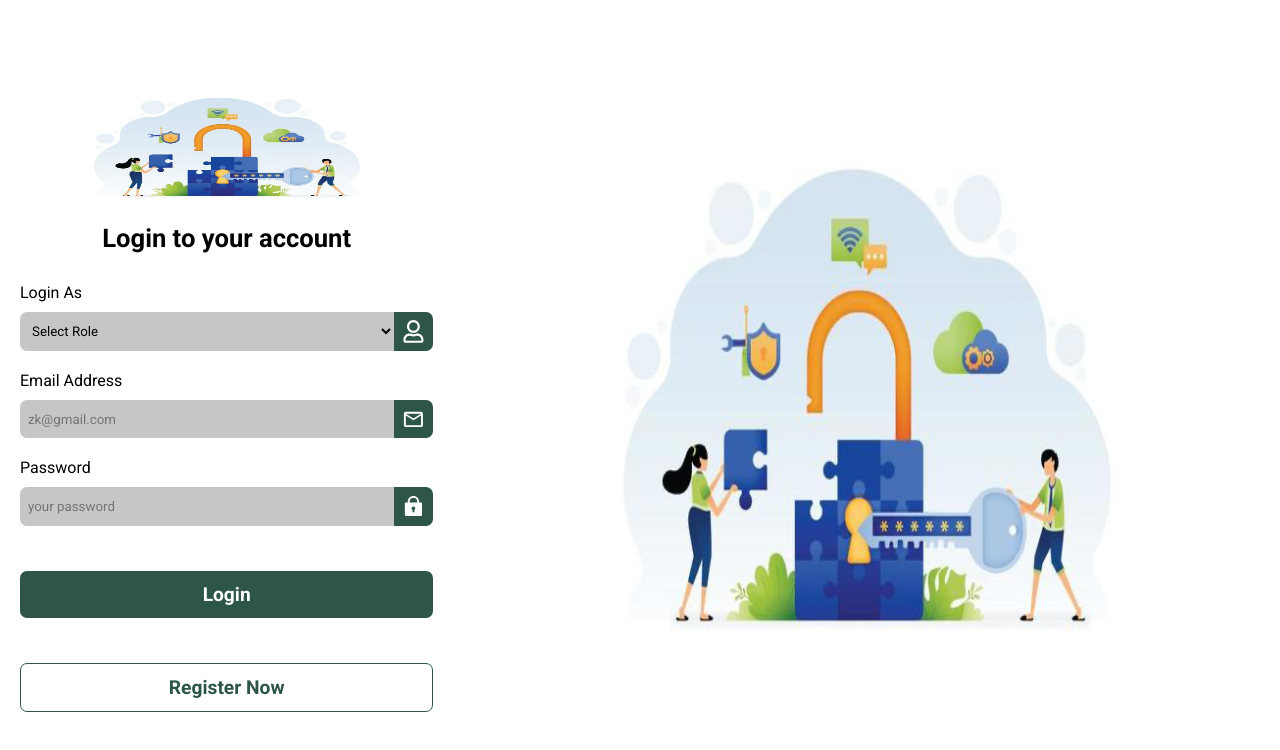
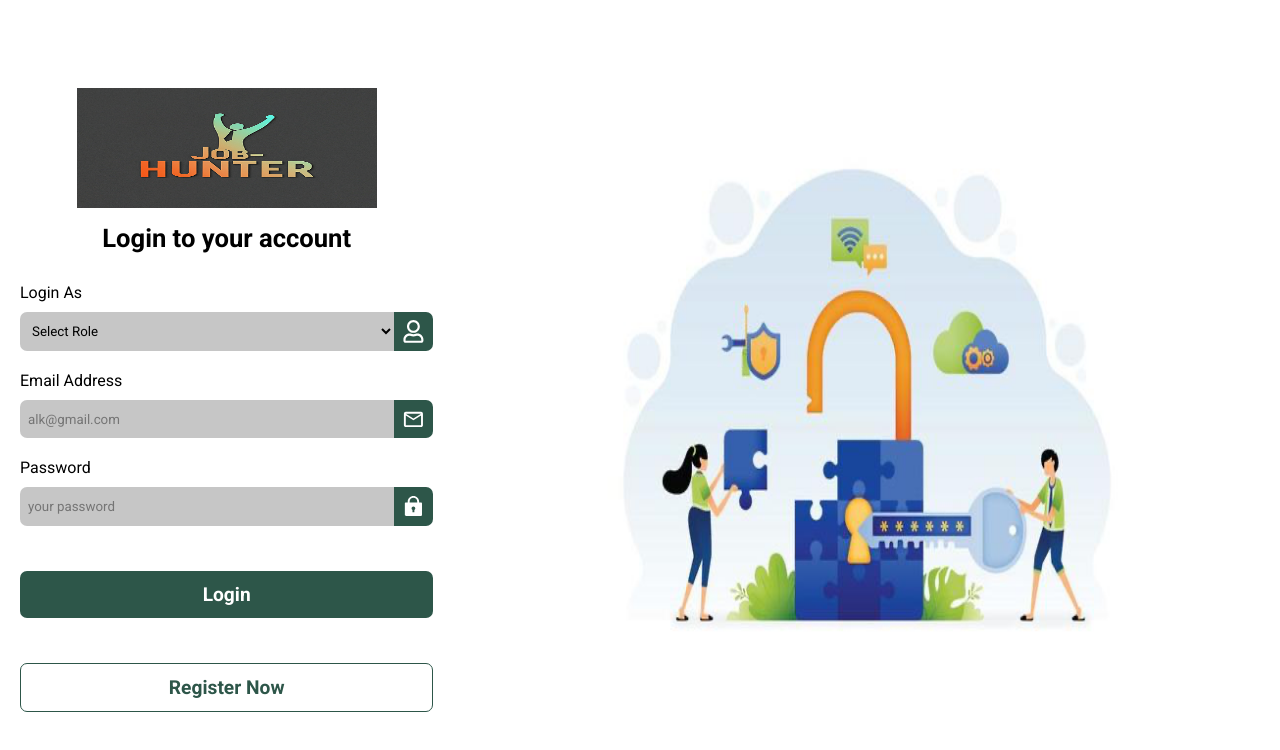
Before and after one commit to bousra1335/Job-Hunter, a React (Vite) app in the folder Frontend/: page /login in a window 1280 px wide. Shown: the top 750 px of the page. Built offline with nearby package versions, Linux system fonts and the light colour scheme; no server answers.

Commit message:
Solved Login page problem in Login.jsx

```diff
--- a/Frontend/src/components/Auth/Login.jsx
+++ b/Frontend/src/components/Auth/Login.jsx
@@ -18,7 +18,7 @@ const Login = () => {
         e.preventDefault();
         try {
             const { data } = await axios.post(
-                "http://localhost:4000/api/v1/user/register",
+                "http://localhost:4000/api/v1/user/login",
                 {email, password, role},
                 {
                     headers: {
@@ -46,7 +46,7 @@ const Login = () => {
         <section className="authPage">
             <div className="container">
                 <div className="header">
-                    <img src="/login.png" alt="logo" />
+                    <img src="/JOB-HUNTER logo.png" alt="logo" />
                     <h3>Login to your account</h3>
                 </div>
                 <form>
@@ -66,7 +66,7 @@ const Login = () => {
                         <div>
                             <input
                                 type="email"
-                                placeholder="zk@gmail.com"
+                                placeholder="alk@gmail.com"
                                 value={email}
                                 onChange={(e) => setEmail(e.target.value)}
                             />
```
